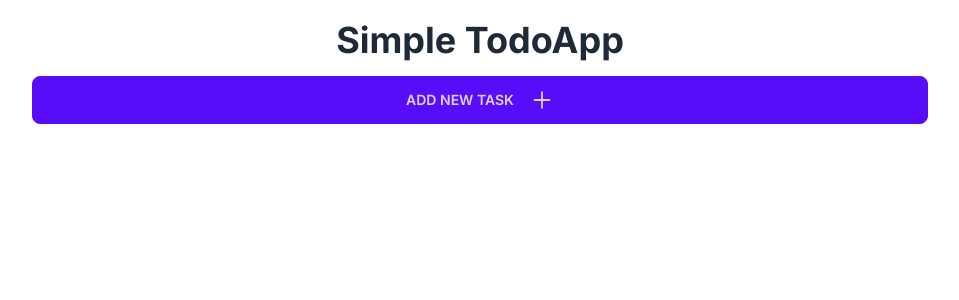
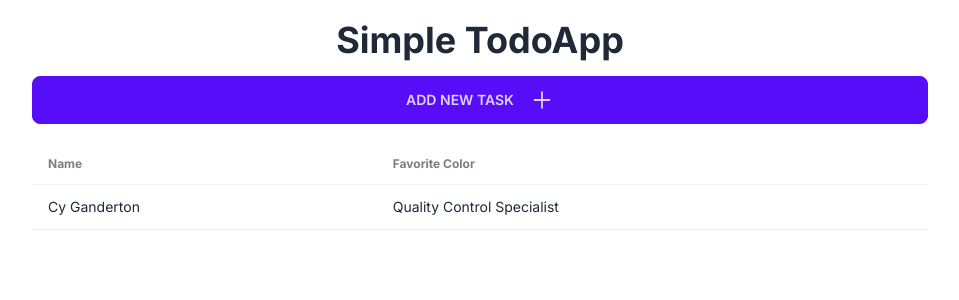
Before and after one commit to rubisanto/simple-todoapp, a Next.js app: page / in a window 1280 px wide. Shown: the top 300 px of the page, without its empty margins (160-1119 px from the left). Built offline with nearby package versions, Linux system fonts and the light colour scheme.

Commit message:
json-server + data

```diff
--- /dev/null
+++ b/app/components/TodoList.tsx
@@ -0,0 +1,24 @@
+const TodoList = () => {
+  return (
+    <div className="overflow-x-auto">
+      <table className="table">
+        {/* head */}
+        <thead>
+          <tr>
+            <th>Name</th>
+            <th>Favorite Color</th>
+          </tr>
+        </thead>
+        <tbody>
+          {/* row 1 */}
+          <tr>
+            <td>Cy Ganderton</td>
+            <td>Quality Control Specialist</td>
+          </tr>
+        </tbody>
+      </table>
+    </div>
+  );
+};
+
+export default TodoList;
--- a/app/page.tsx
+++ b/app/page.tsx
@@ -1,4 +1,5 @@
 import AddTask from "./components/AddTask";
+import TodoList from "./components/TodoList";
 
 export default function Home() {
   return (
@@ -7,6 +8,7 @@ export default function Home() {
         <h1 className="text-4xl font-bold">Simple TodoApp</h1>
         <AddTask />
       </div>
+      <TodoList />
     </main>
   );
 }
--- /dev/null
+++ b/data/todos.json
@@ -0,0 +1,14 @@
+{
+    "tasks": [
+
+{
+"id": "1",
+"text": "buy milk with some oranges"
+},
+{
+"id": "2",
+"text": "go to the gym"
+}
+
+]
+}
--- a/package.json
+++ b/package.json
@@ -6,7 +6,8 @@
     "dev": "next dev",
     "build": "next build",
     "start": "next start",
-    "lint": "next lint"
+    "lint": "next lint",
+    "json-server": "json-server --watch data/todos.json --port 3001"
   },
   "dependencies": {
     "@types/node": "20.3.1",
@@ -23,5 +24,8 @@
     "react-icons": "^4.9.0",
     "tailwindcss": "3.3.2",
     "typescript": "5.1.3"
+  },
+  "devDependencies": {
+    "json-server": "^0.17.3"
   }
 }
```
Also changed, not shown: 1 other file (tests, documents, lock files or other folders).
